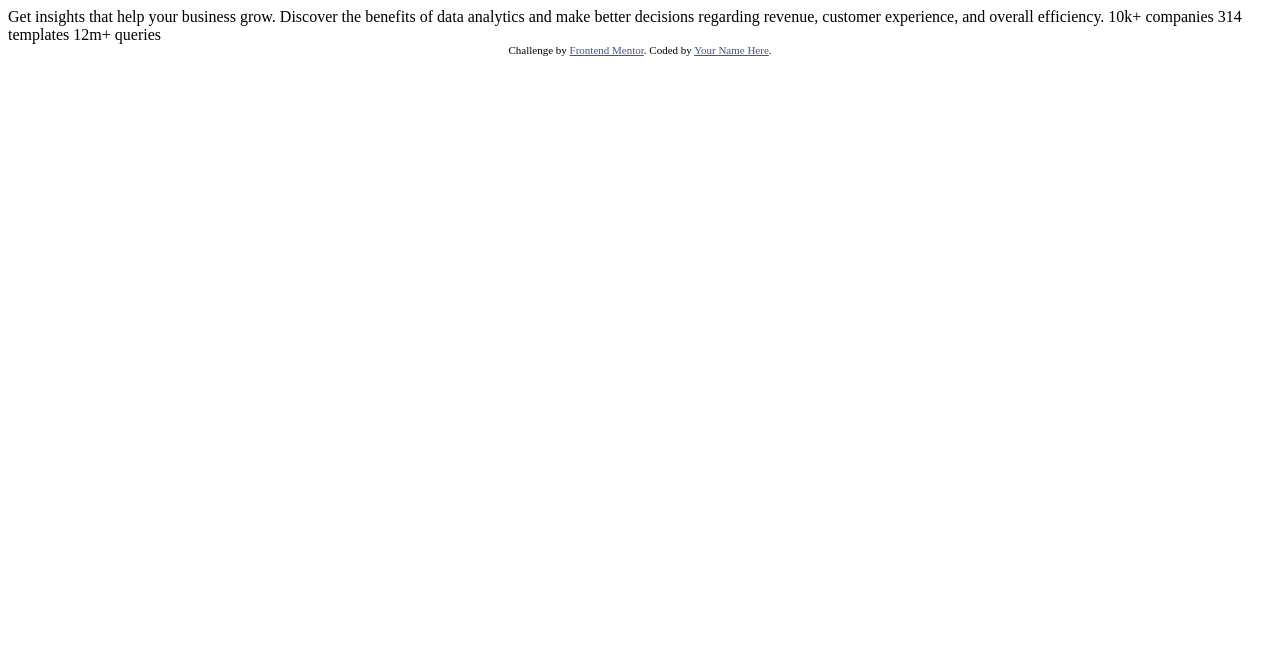
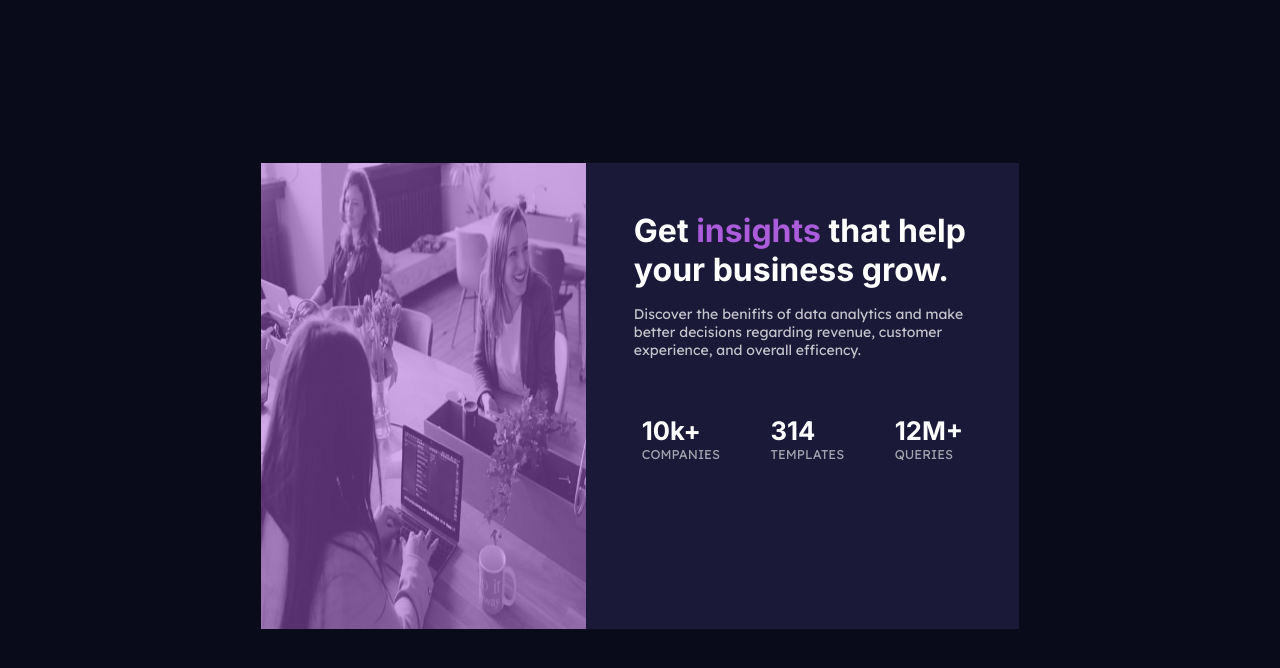
Before and after one commit to Eera1801/Frontend-Mentor-Code-practice, a plain HTML site: page UI-Practice-using-HtmlandCss/stats-preview-card-component-main/index.html in a window 1280 px wide. Drawn offline with Linux system fonts and the light colour scheme.

Commit message:
Desktop view completed

```diff
--- a/UI-Practice-using-HtmlandCss/stats-preview-card-component-main/index.html
+++ b/UI-Practice-using-HtmlandCss/stats-preview-card-component-main/index.html
@@ -5,29 +5,45 @@
   <meta name="viewport" content="width=device-width, initial-scale=1.0"> <!-- displays site properly based on user's device -->
 
   <link rel="icon" type="image/png" sizes="32x32" href="./images/favicon-32x32.png">
-
+  <link rel="stylesheet" href="./style.css">
   <title>Frontend Mentor | Stats preview card component</title>
 
   <!-- Feel free to remove these styles or customise in your own stylesheet 👍 -->
   <style>
-    .attribution { font-size: 11px; text-align: center; }
-    .attribution a { color: hsl(228, 45%, 44%); }
+
   </style>
 </head>
 <body>
+  <section class="mail-card-wrapper">
+    <div class="image-container">
+      <div class="overlay"></div>
+      <img src="./images/image-header-desktop.jpg" alt="Header-image">
+    </div>
+    <div class="actual-content">
+      <div class="content-head m-3 mb-1">Get <span class="insights">insights</span> that help your business grow.</div>
+      <p class="content-paragraph m-3 mt-1">
+        Discover the benifits of data analytics and make better decisions regarding revenue, customer experience, and overall efficency.
+      </p>
+      <div class="stats-container">
+        <div class="stats">
+          <div class="content-head">10k+</div>
+          <div class="content-paragraph">COMPANIES</div>
+        </div>
+        <div class="stats">
+          <div class="content-head">314</div>
+          <div class="content-paragraph">TEMPLATES</div>
+        </div>
+        <div class="stats">
+          <div class="content-head">12M+</div>
+          <div class="content-paragraph">QUERIES</div>
+        </div>
+      </div>
+    </div>
+  </section>
 
-  Get insights that help your business grow.
-
-  Discover the benefits of data analytics and make better decisions regarding revenue, customer
-  experience, and overall efficiency.
-
-  10k+ companies
-  314 templates
-  12m+ queries
-
-  <div class="attribution">
+  <!-- <div class="attribution">
     Challenge by <a href="https://www.frontendmentor.io?ref=challenge" target="_blank">Frontend Mentor</a>.
-    Coded by <a href="#">Your Name Here</a>.
-  </div>
+    Coded by <a href="#">Esakki Muthu Raj</a>.
+  </div> -->
 </body>
 </html>
--- /dev/null
+++ b/UI-Practice-using-HtmlandCss/stats-preview-card-component-main/style.css
@@ -0,0 +1,94 @@
+@import url('https://fonts.googleapis.com/css2?family=Inter:wght@100..900&family=Lexend+Deca&display=swap');
+    .attribution {
+        font-size: 11px;
+        text-align: center;
+    }
+
+    .attribution a {
+        color: hsl(228, 45%, 44%);
+    }
+
+    body{
+        background-color: hsl(233, 47%, 7%);
+        color: hsl(0, 0%, 100%);
+        font-size: 15px;
+        display: flex;
+        justify-content: center;
+        height: 97vh;
+        align-items: center;
+        flex-direction: column;
+    }
+
+    .mail-card-wrapper{
+        width: 60%;
+        height: 60%;
+        display: flex;
+        background-color: hsl(244, 38%, 16%);
+    }
+    .mail-card-wrapper .image-container{
+        width: 45%;
+        position: relative;
+    }
+    .overlay{
+        position: absolute;
+        top: 0;
+        bottom: 0;
+        left: 0;
+        right: 0;
+        z-index: 2;
+        width: 100%;
+        height: 100%;
+        background-color: hsl(277deg 64% 61% / 50%);
+    }
+    .mail-card-wrapper .image-container img{
+        width: 100%;
+        height: 100%;
+    }
+
+    .m-3{
+        margin: 3rem;
+    }
+    .mt-1{
+        margin-top: 1rem;
+    }
+    .mb-1{
+        margin-bottom: 1rem;
+    }
+
+    .actual-content{
+        width: 60%;
+    }
+    .actual-content .content-head{
+        font-size: 2rem;
+        font-family: Inter, sans-serif;
+        font-weight: 700;
+    }
+    .actual-content .content-head .insights{
+        color: hsl(277, 64%, 61%);
+    }
+    .actual-content .content-paragraph{
+        font-family: Lexend Deca, sans-serif;
+        font-weight: 200;
+        font-size: 14px;
+        color: hsla(0, 0%, 100%, 0.75);
+    }
+    .actual-content .stats-container{
+        display: flex;
+        flex-wrap: wrap;
+        justify-content: space-between;
+        margin: 3.5rem;
+    }
+    .actual-content .stats-container .stats{
+        display: flex;
+        flex-direction: column;
+        align-items: start;
+    }
+    .actual-content .stats-container .content-head{
+        font-size: 1.6rem;
+    }
+    .actual-content .stats-container .content-paragraph{
+        font-weight: 100;
+        font-family: Lexend Deca, sans-serif;
+        color: hsla(0, 0%, 100%, 0.6);
+        font-size: .8rem;
+    }
```
